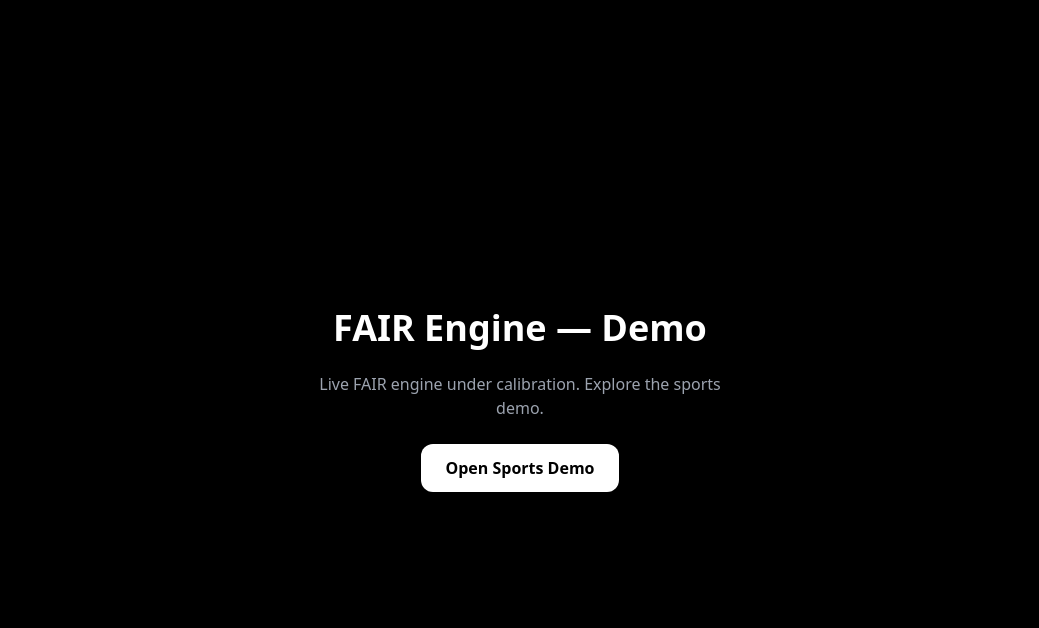
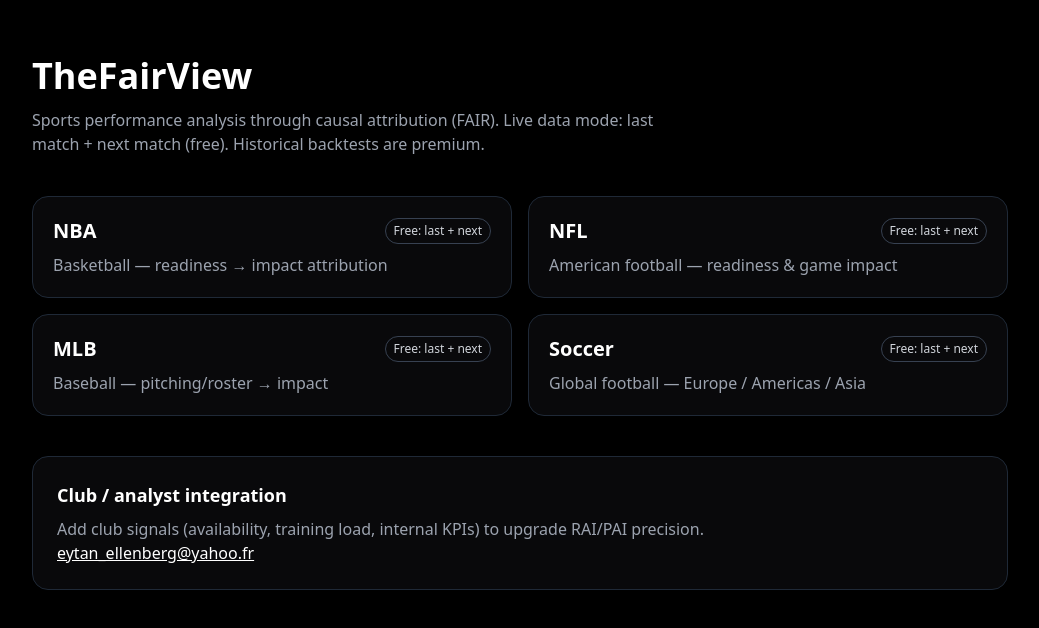
Before and after one commit to eytanellenberg/thefairview, a Next.js app: page / in a window 1280 px wide. Shown: the top 628 px of the page, without its empty margins (120-1159 px from the left). Built offline with nearby package versions, Linux system fonts and the light colour scheme.

Commit message:
Update page.tsx

```diff
--- a/app/page.tsx
+++ b/app/page.tsx
@@ -1,19 +1,51 @@
 import Link from "next/link";
+
+const SPORTS = [
+  { key: "nba", name: "NBA", desc: "Basketball — readiness → impact attribution", href: "/sports?sport=nba" },
+  { key: "nfl", name: "NFL", desc: "American football — readiness & game impact", href: "/sports?sport=nfl" },
+  { key: "mlb", name: "MLB", desc: "Baseball — pitching/roster → impact", href: "/sports?sport=mlb" },
+  { key: "soccer", name: "Soccer", desc: "Global football — Europe / Americas / Asia", href: "/sports?sport=soccer" }
+];
 
 export default function HomePage() {
   return (
-    <main className="min-h-screen flex items-center justify-center bg-black text-white">
-      <div className="text-center space-y-6">
-        <h1 className="text-4xl font-bold">FAIR Engine — Demo</h1>
-        <p className="text-gray-400 max-w-md mx-auto">
-          Live FAIR engine under calibration. Explore the sports demo.
-        </p>
-        <Link
-          href="/sports"
-          className="inline-block px-6 py-3 rounded-xl bg-white text-black font-semibold hover:bg-gray-200 transition"
-        >
-          Open Sports Demo
-        </Link>
+    <main className="min-h-screen bg-black text-white">
+      <div className="max-w-5xl mx-auto px-6 py-14 space-y-10">
+        <header className="space-y-3">
+          <h1 className="text-4xl font-bold">TheFairView</h1>
+          <p className="text-gray-400 max-w-2xl">
+            Sports performance analysis through causal attribution (FAIR).
+            Live data mode: last match + next match (free). Historical backtests are premium.
+          </p>
+        </header>
+
+        <section className="grid grid-cols-1 sm:grid-cols-2 gap-4">
+          {SPORTS.map((s) => (
+            <Link
+              key={s.key}
+              href={s.href}
+              className="rounded-2xl border border-gray-800 bg-zinc-950 p-5 hover:bg-zinc-900 transition"
+            >
+              <div className="flex items-center justify-between">
+                <h2 className="text-xl font-semibold">{s.name}</h2>
+                <span className="text-xs px-2 py-1 rounded-full border border-gray-700 text-gray-300">
+                  Free: last + next
+                </span>
+              </div>
+              <p className="text-gray-400 mt-2">{s.desc}</p>
+            </Link>
+          ))}
+        </section>
+
+        <section className="rounded-2xl border border-gray-800 bg-zinc-950 p-6 space-y-2">
+          <h3 className="text-lg font-semibold">Club / analyst integration</h3>
+          <p className="text-gray-400">
+            Add club signals (availability, training load, internal KPIs) to upgrade RAI/PAI precision.
+          </p>
+          <a className="text-white underline" href="mailto:eytan_ellenberg@yahoo.fr">
+            eytan_ellenberg@yahoo.fr
+          </a>
+        </section>
       </div>
     </main>
   );
```
